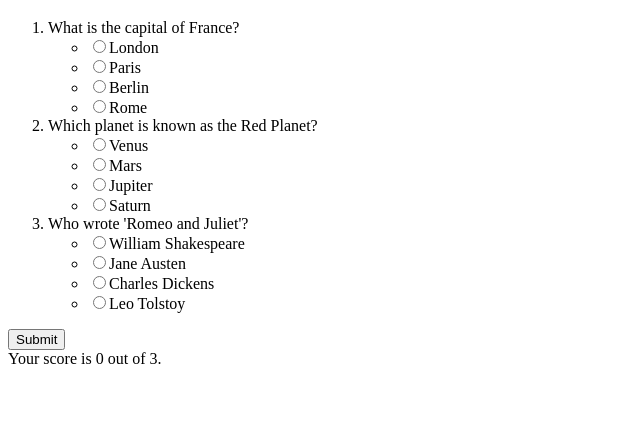
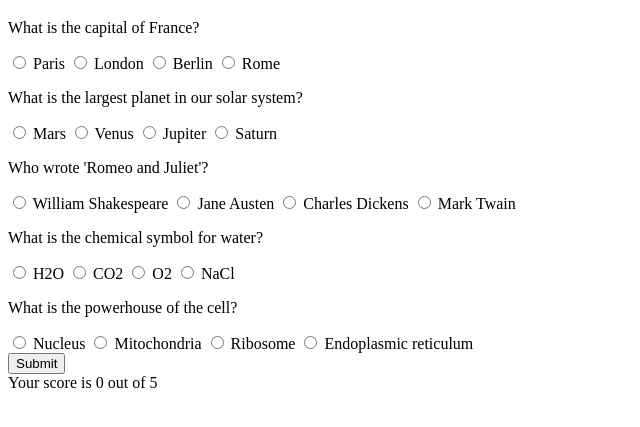
Before and after one commit to acciojob/quiz-with-session-warishshahbaz, a website: page main.html in a window 1280 px wide. Both pictures are taken after a click on the button "Submit". Shown: the part 61-488 px from the top of the page, without its empty margins (0-640 px from the left). Drawn offline with Linux system fonts and the light colour scheme.

Commit message:
created a submission

```diff
--- a/main.html
+++ b/main.html
@@ -6,15 +6,12 @@
   <title>Quiz</title>
 </head>
 <body>
-  <h1>Quiz</h1>
-  <form id="quizForm">
-    <ol id="questions">
-      <!-- Questions will be dynamically added here -->
-    </ol>
-    <button type="submit" id="submitBtn">Submit</button>
-  </form>
+    <!-- do not change this code -->
+    <h1>Quiz</h1>
+    <div id="questions"></div>
+    <button id="submit">Submit</button>
+    <div id="score"></div>
 
-  <div id="scoreDisplay"></div>
- <script type="text/javascript" src="./script.js"></script>
-</body>
+    <script type="text/javascript" src="./script.js"></script>
+  </body>
 </html>
--- a/script.js
+++ b/script.js
@@ -1,89 +1,79 @@
 document.addEventListener("DOMContentLoaded", function() {
-  const questionsList = document.getElementById("questions");
-  const quizForm = document.getElementById("quizForm");
-  const submitBtn = document.getElementById("submitBtn");
-  const scoreDisplay = document.getElementById("scoreDisplay");
+  const questionsContainer = document.getElementById("questions");
+  const submitButton = document.getElementById("submit");
+  const scoreDisplay = document.getElementById("score");
 
-  // Sample questions data
+  // Questions data
   const questions = [
     {
       question: "What is the capital of France?",
-      options: ["London", "Paris", "Berlin", "Rome"],
+      options: ["Paris", "London", "Berlin", "Rome"],
       correctAnswer: "Paris"
     },
     {
-      question: "Which planet is known as the Red Planet?",
-      options: ["Venus", "Mars", "Jupiter", "Saturn"],
-      correctAnswer: "Mars"
+      question: "What is the largest planet in our solar system?",
+      options: ["Mars", "Venus", "Jupiter", "Saturn"],
+      correctAnswer: "Jupiter"
     },
     {
       question: "Who wrote 'Romeo and Juliet'?",
-      options: ["William Shakespeare", "Jane Austen", "Charles Dickens", "Leo Tolstoy"],
+      options: ["William Shakespeare", "Jane Austen", "Charles Dickens", "Mark Twain"],
       correctAnswer: "William Shakespeare"
+    },
+    {
+      question: "What is the chemical symbol for water?",
+      options: ["H2O", "CO2", "O2", "NaCl"],
+      correctAnswer: "H2O"
+    },
+    {
+      question: "What is the powerhouse of the cell?",
+      options: ["Nucleus", "Mitochondria", "Ribosome", "Endoplasmic reticulum"],
+      correctAnswer: "Mitochondria"
     }
-    // Add more questions as needed
   ];
 
-  // Function to display questions
-  function displayQuestions() {
-    questionsList.innerHTML = "";
+  // Initialize quiz
+  function initQuiz() {
+    let progress = sessionStorage.getItem("progress");
+    if (!progress) {
+      progress = new Array(questions.length).fill(null);
+    } else {
+      progress = JSON.parse(progress);
+    }
+
+    // Display questions
+    questionsContainer.innerHTML = "";
     questions.forEach((q, index) => {
-      const questionItem = document.createElement("li");
-      questionItem.textContent = q.question;
-
-      const optionsList = document.createElement("ul");
-      q.options.forEach((opt, optIndex) => {
-        const optionItem = document.createElement("li");
-        const optionInput = document.createElement("input");
-        optionInput.type = "radio";
-        optionInput.name = "question" + index;
-        optionInput.value = opt;
-        optionItem.textContent = opt;
-        optionItem.prepend(optionInput);
-        optionsList.appendChild(optionItem);
-      });
-
-      questionItem.appendChild(optionsList);
-      questionsList.appendChild(questionItem);
+      const questionDiv = document.createElement("div");
+      questionDiv.innerHTML = `
+        <p>${q.question}</p>
+        ${q.options.map((option, i) => `
+          <input type="radio" id="q${index}_option${i}" name="q${index}" value="${option}" ${progress[index] === option ? 'checked' : ''}>
+          <label for="q${index}_option${i}">${option}</label>
+        `).join('')}
+      `;
+      questionsContainer.appendChild(questionDiv);
     });
   }
 
-  // Function to handle form submission
-  quizForm.addEventListener("submit", function(event) {
-    event.preventDefault();
-    const formData = new FormData(this);
-    let score = 0;
-
-    for (let [key, value] of formData.entries()) {
-      const questionIndex = parseInt(key.substr(-1)); // Extract question index from input name
-      const correctAnswer = questions[questionIndex].correctAnswer;
-
-      if (value === correctAnswer) {
-        score++;
+  // Handle submit button click
+  submitButton.addEventListener("click", function() {
+    const selectedOptions = Array.from(document.querySelectorAll('input[type="radio"]:checked')).map(input => input.value);
+    const score = selectedOptions.reduce((acc, option, index) => {
+      if (option === questions[index].correctAnswer) {
+        return acc + 1;
+      } else {
+        return acc;
       }
-    }
+    }, 0);
 
     // Display score
-    scoreDisplay.textContent = "Your score is " + score + " out of " + questions.length + ".";
-    scoreDisplay.style.display = "block";
+    scoreDisplay.textContent = `Your score is ${score} out of ${questions.length}`;
 
-    // Save score to local storage
+    // Save score in local storage
     localStorage.setItem("score", score);
   });
 
-  // Check if there is saved progress in session storage
-  const savedProgress = sessionStorage.getItem("progress");
-  if (savedProgress) {
-    // Restore selected options
-    const savedOptions = JSON.parse(savedProgress);
-    savedOptions.forEach(opt => {
-      const input = document.querySelector(`input[name="${opt.name}"][value="${opt.value}"]`);
-      if (input) {
-        input.checked = true;
-      }
-    });
-  }
-
-  // Display questions
-  displayQuestions();
+  // Initialize quiz
+  initQuiz();
 });
```
